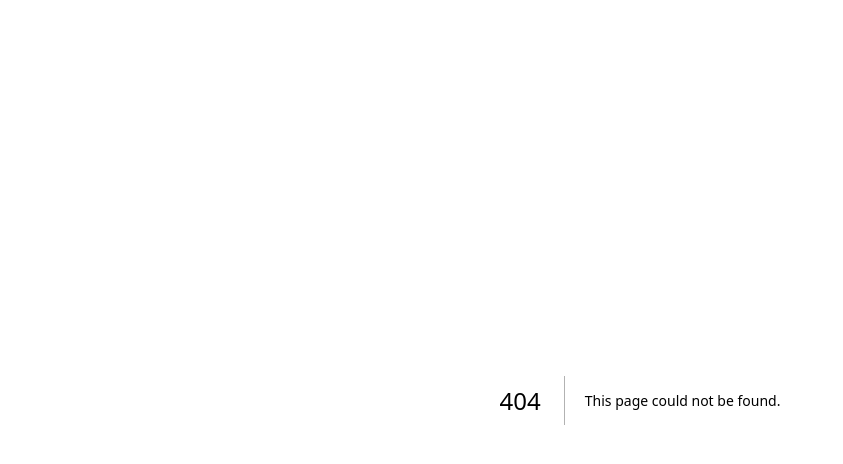
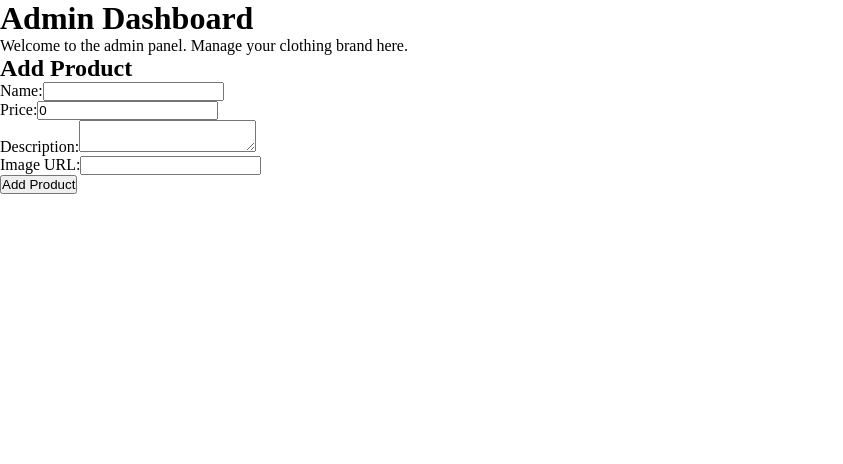
Before and after one commit to mohammedsrehan/Clothing_brand, a Next.js app: page /admin in a window 1280 px wide. Before the commit this address had no page. Shown: the top 464 px of the page, without its empty margins (0-843 px from the left). Built offline with nearby package versions, Linux system fonts and the light colour scheme.

Commit message:
creating admin page

```diff
--- /dev/null
+++ b/src/app/admin/page.tsx
@@ -0,0 +1,14 @@
+import React from "react";
+import AddProduct from "../components/AddProduct/addProduct";
+
+const AdminPage = () => {
+    return (
+        <div>
+            <h1>Admin Dashboard</h1>
+            <p>Welcome to the admin panel. Manage your clothing brand here.</p>
+            <AddProduct />
+        </div>
+    );
+};
+
+export default AdminPage;
```
